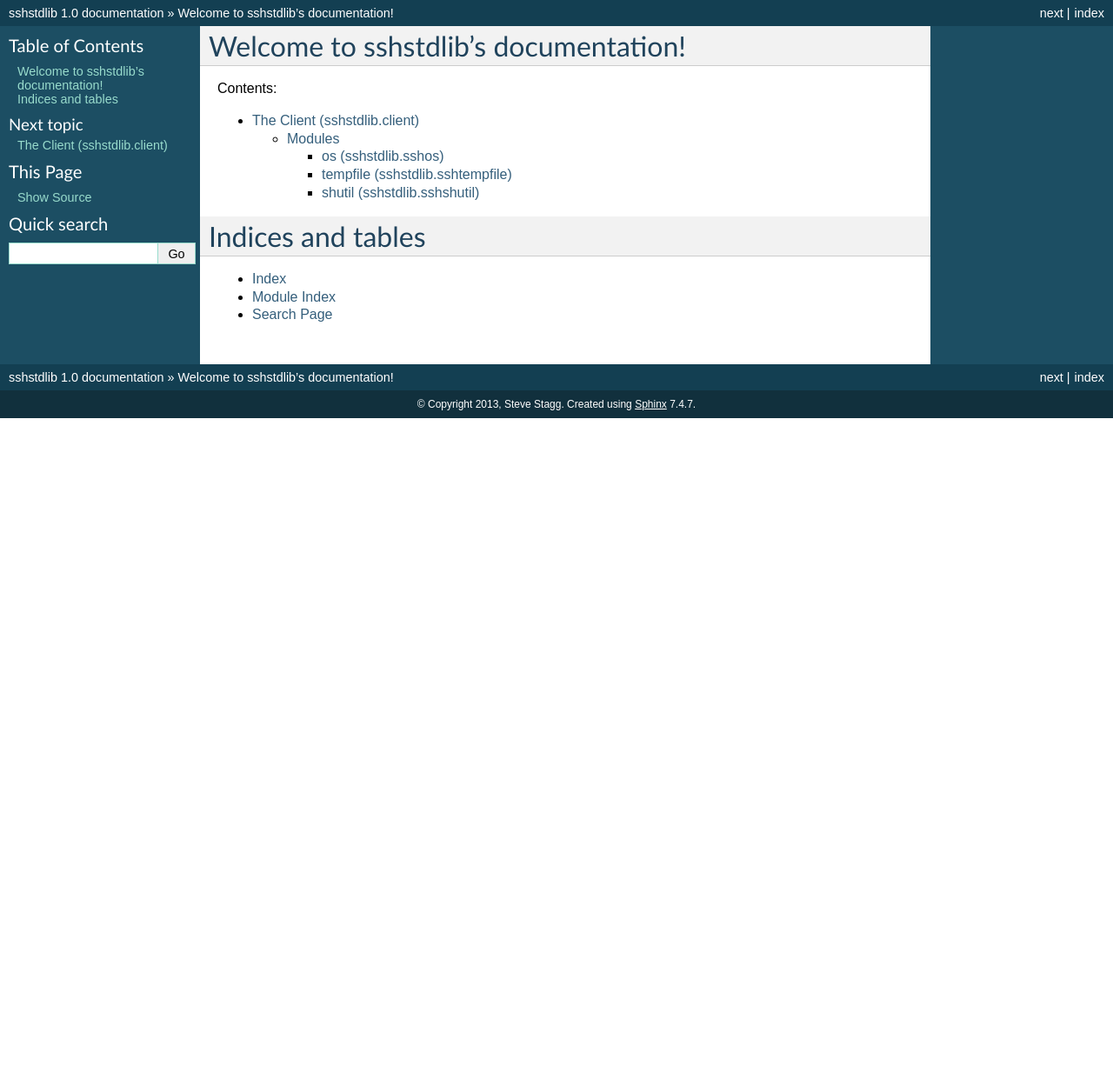
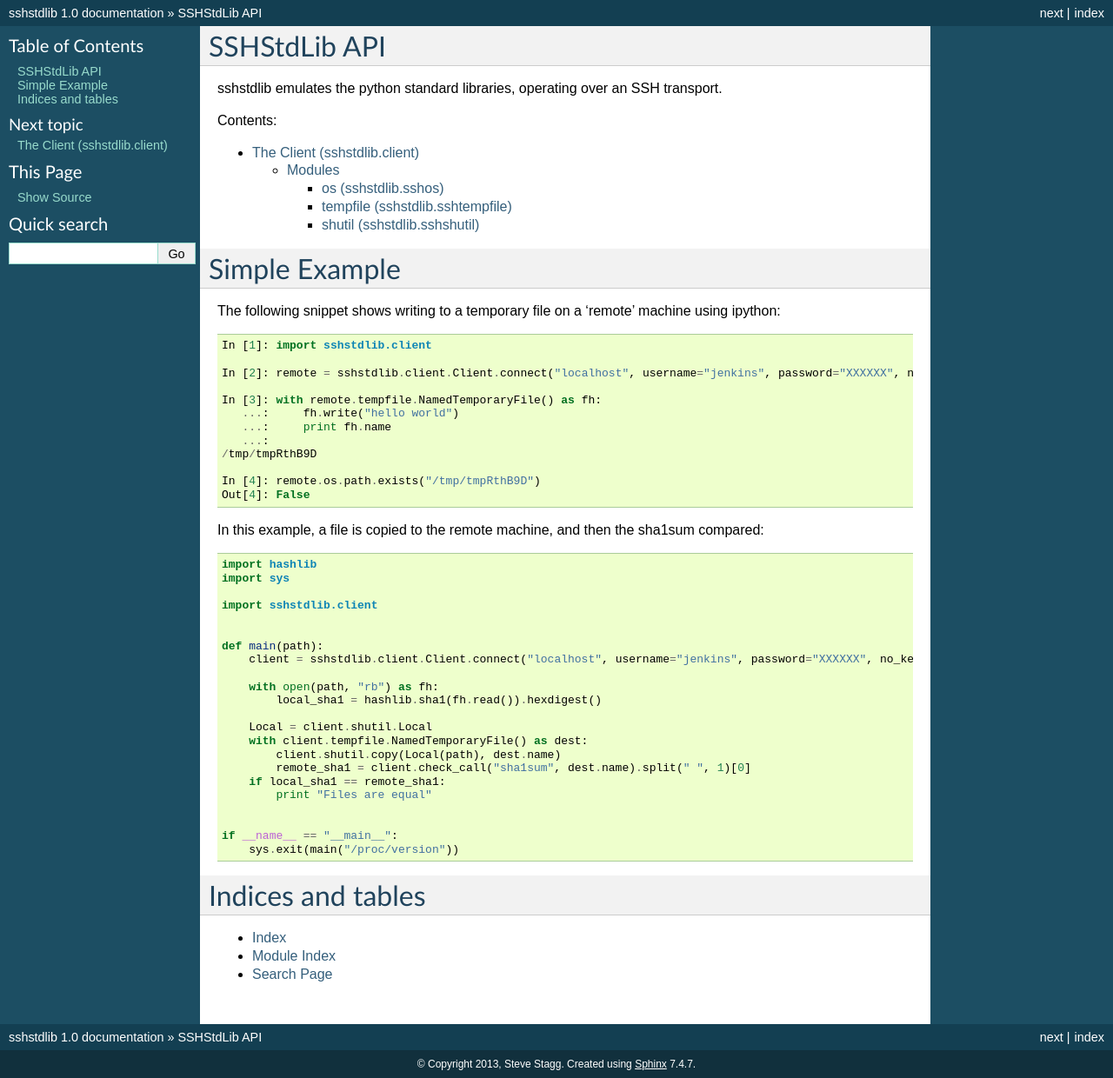
Before and after one commit to sjl421/sshstdlib, a Sphinx documentation site: the page built from doc/index.rst, in a window 1280 px wide. Shown: the whole page at 87% size. Built offline with Sphinx 7.4.7, drawn with Linux system fonts in a browser that asks for light colours; before the commit the page ends 900 px from its top, so only the background shows below that.

Commit message:
Remove stderr printing (attach errors to the exception) Add examples to docs

```diff
--- a/doc/index.rst
+++ b/doc/index.rst
@@ -3,8 +3,11 @@
    You can adapt this file completely to your liking, but it should at least
    contain the root `toctree` directive.
 
-Welcome to sshstdlib's documentation!
-=====================================
+SSHStdLib API
+==============
+
+sshstdlib emulates the python standard libraries, operating over an SSH transport.
+
 
 Contents:
 
@@ -14,6 +17,49 @@ Contents:
    client
 
 
+Simple Example
+===============
+
+The following snippet shows writing to a temporary file on a 'remote' machine using ipython::
+
+    In [1]: import sshstdlib.client
+
+    In [2]: remote = sshstdlib.client.Client.connect("localhost", username="jenkins", password="XXXXXX", no_keys=True)
+
+    In [3]: with remote.tempfile.NamedTemporaryFile() as fh:
+       ...:     fh.write("hello world")
+       ...:     print fh.name
+       ...:
+    /tmp/tmpRthB9D
+
+    In [4]: remote.os.path.exists("/tmp/tmpRthB9D")
+    Out[4]: False
+
+In this example, a file is copied to the remote machine, and then the sha1sum compared::
+
+    import hashlib
+    import sys
+
+    import sshstdlib.client
+
+
+    def main(path):
+        client = sshstdlib.client.Client.connect("localhost", username="jenkins", password="XXXXXX", no_keys=True)
+
+        with open(path, "rb") as fh:
+            local_sha1 = hashlib.sha1(fh.read()).hexdigest()
+
+        Local = client.shutil.Local
+        with client.tempfile.NamedTemporaryFile() as dest:
+            client.shutil.copy(Local(path), dest.name)
+            remote_sha1 = client.check_call("sha1sum", dest.name).split(" ", 1)[0]
+        if local_sha1 == remote_sha1:
+            print "Files are equal"
+
+
+    if __name__ == "__main__":
+        sys.exit(main("/proc/version"))
+
 
 Indices and tables
 ==================
```
Also changed, not shown: 1 other file.
